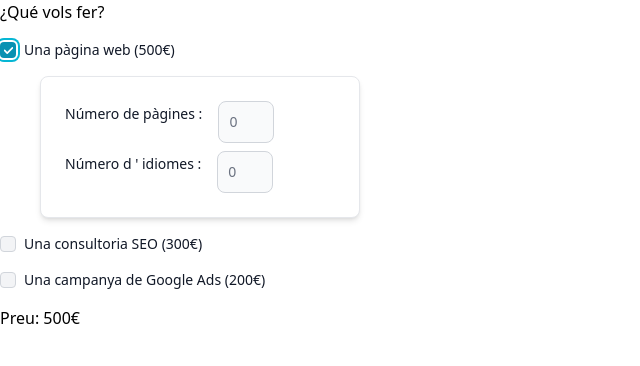
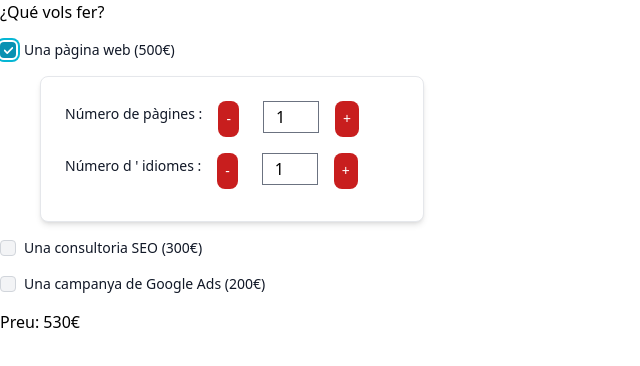
Before and after one commit to ralmarcha/ita-sprint7, a React (Create React App) app: page / in a window 1280 px wide. Both pictures are taken after a click on the checkbox "Una pàgina web (500€)". Shown: the top 366 px of the page, without its empty margins (0-640 px from the left). Built offline with nearby package versions, Linux system fonts and the light colour scheme.

Commit message:
exercici3

```diff
--- a/src/App.js
+++ b/src/App.js
@@ -2,7 +2,11 @@ import React from 'react';
 import { useState } from "react";
 import {data} from './data'
 import './App.css';
-import { Checkbox, Label , TextInput, Card} from 'flowbite-react';
+import { Checkbox, Label, Card } from 'flowbite-react';
+import Button from './components/Button';
+
+//nomes apliqui si web està clicat i si els inputs son positius
+//enlloc de posar total + suma posarho a la funció i amb condicionals
 
 
 function App() {
@@ -31,12 +35,13 @@ function App() {
     setTotal(total);
   };
 
-
   const [mostrar, setMostrar] = useState(false);
 
-  const [idiomes, setIdiomes] = useState(0)
-  const [pagines, setPagines] = useState(0)
+  const [idiomes, setIdiomes] = useState(1)
+  const [pagines, setPagines] = useState(1)
   const suma = pagines * idiomes * 30
+
+
 
   return (
    <>
@@ -52,20 +57,26 @@ function App() {
          </div>
             {mostrar ?
 
-         ( <div className="max-w-xs ml-10">
+         ( <div className="max-w-sm ml-10">
           <Card>
             <form className="flex flex-col gap-2">
                 <div className="flex gap-4">
                   <div className="block">
                  <Label htmlFor="pags" value="Número de pàgines :"/>
                   </div>
-                 <TextInput className="w-14" id="pags" type="number" required={true} name="pagines" onChange={ev => setPagines(ev.target.value)} placeholder="0"/>
+
+                 <Button value={pagines} setVal={setPagines}
+                   />
+
                 </div>
+
               <div className="flex gap-4">
                <div className="block">
                   <Label htmlFor="idiomes" value="Número d ' idiomes :"/>
                </div>
-                 <TextInput className="w-14" id="idiomes" type="number" required={true} name="idiomes" onChange={ev => setIdiomes(ev.target.value)} placeholder="0"/>
+
+                    <Button value={idiomes}  setVal={setIdiomes}
+                    />
              </div>
            </form>
          </Card>
@@ -87,12 +98,9 @@ function App() {
     </Label>
         </div>
 
-  <p>Preu: {total + suma}€ </p>
+  <h2>Preu: {total + suma}€ </h2>
 
 </div>
-
-
-
 </>
   );
 }
--- /dev/null
+++ b/src/components/Button.js
@@ -0,0 +1,27 @@
+
+
+function Button({ value, setVal}) {
+
+    const aumentar = (ev) => {
+        ev.preventDefault();
+       setVal(value => value + 1)
+    }
+    const disminuir = (ev) => {
+        ev.preventDefault();
+        setVal(value => value > 1 ? value -1 : value)
+    }
+    const handleChange =(ev)=>{
+        ev.preventDefault();
+        setVal(parseInt(ev.target.value));
+    }
+    return (
+        <>
+            <button id="disminuir" type="button" onClick={disminuir} class=" text-white bg-red-700 hover:bg-red-800 rounded-lg text-sm px-2 py-2 mr-2 mb-2">-</button>
+            <input type="number" className="w-14 h-8"  required={true} value={value} onChange={handleChange} min={1}
+             ></input>
+            <button id="aumentar" type="button" onClick={aumentar} class=" text-white bg-red-700 hover:bg-red-800 rounded-lg text-sm px-2 py-2 mr-2 mb-2">+</button>
+        </>
+)
+
+}
+export default Button;
```
Lines whose indentation alone changed are shown as unchanged.
